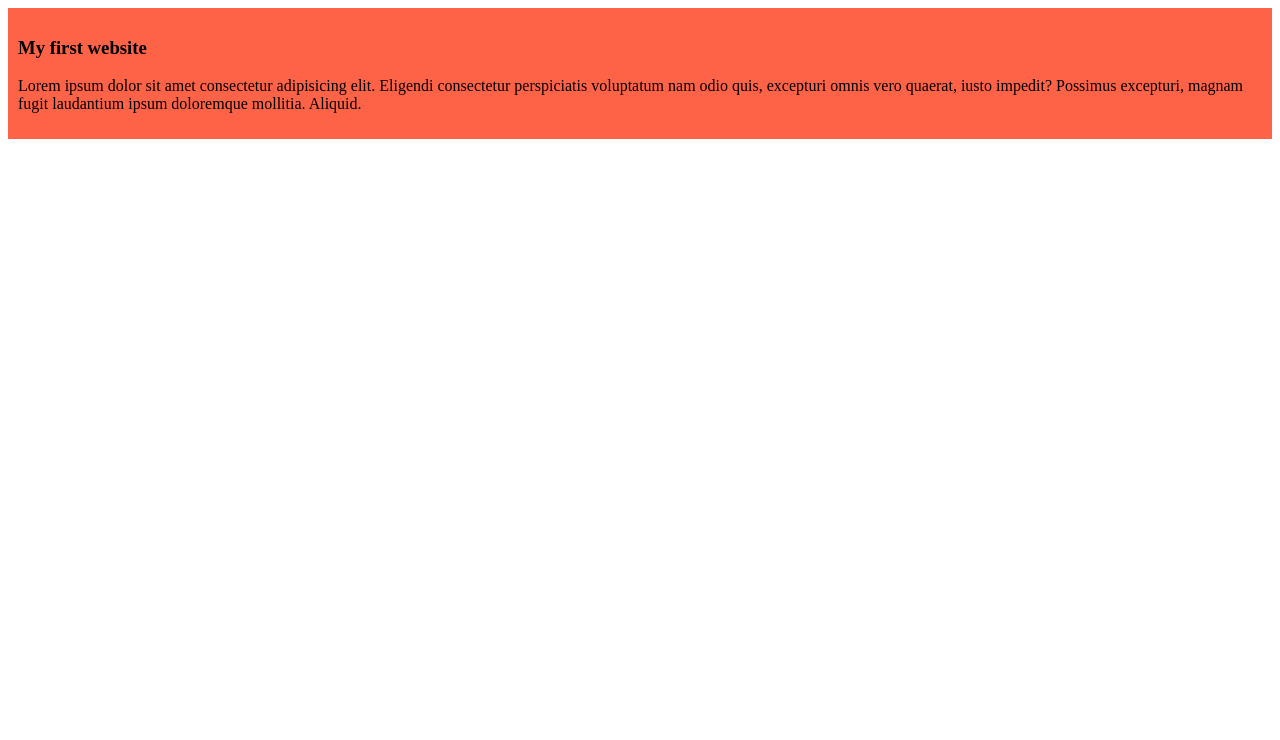
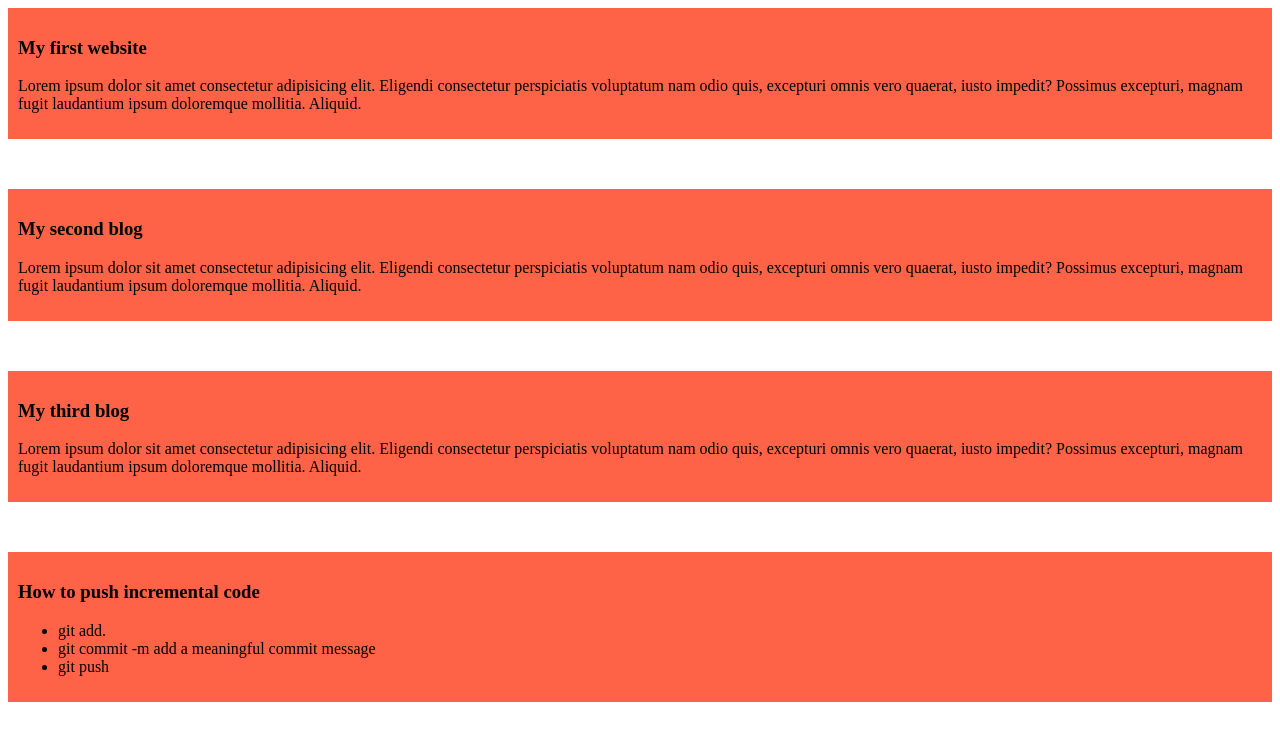
Before and after one commit to Jamiukhan/My-simple-website, a plain HTML site: page index.html in a window 1280 px wide. Drawn offline with Linux system fonts and the light colour scheme.

Commit message:
added a list to push code

```diff
--- a/index.html
+++ b/index.html
@@ -11,6 +11,23 @@
         <h3>My first website</h3>
         <p>Lorem ipsum dolor sit amet consectetur adipisicing elit. Eligendi consectetur perspiciatis voluptatum nam odio quis, excepturi omnis vero quaerat, iusto impedit? Possimus excepturi, magnam fugit laudantium ipsum doloremque mollitia. Aliquid.</p>
     </div>
+
+    <div>
+        <h3>My second blog</h3>
+        <p>Lorem ipsum dolor sit amet consectetur adipisicing elit. Eligendi consectetur perspiciatis voluptatum nam odio quis, excepturi omnis vero quaerat, iusto impedit? Possimus excepturi, magnam fugit laudantium ipsum doloremque mollitia. Aliquid.</p>
+    </div>
+    <div>
+        <h3>My third blog</h3>
+        <p>Lorem ipsum dolor sit amet consectetur adipisicing elit. Eligendi consectetur perspiciatis voluptatum nam odio quis, excepturi omnis vero quaerat, iusto impedit? Possimus excepturi, magnam fugit laudantium ipsum doloremque mollitia. Aliquid.</p>
+    </div>
+    <div>
+        <h3>How to push incremental code</h3>
+        <ul>
+            <li>git add. </li>
+            <li>git commit -m add a meaningful commit message</li>
+            <li> git push</li>
+        </ul>
+    </div>
 </head>
 
 </body>
--- a/styles/blog.css
+++ b/styles/blog.css
@@ -1,4 +1,5 @@
 div{
     background-color: tomato;
     padding:10px;
+    margin-bottom: 50px;
 }
```
